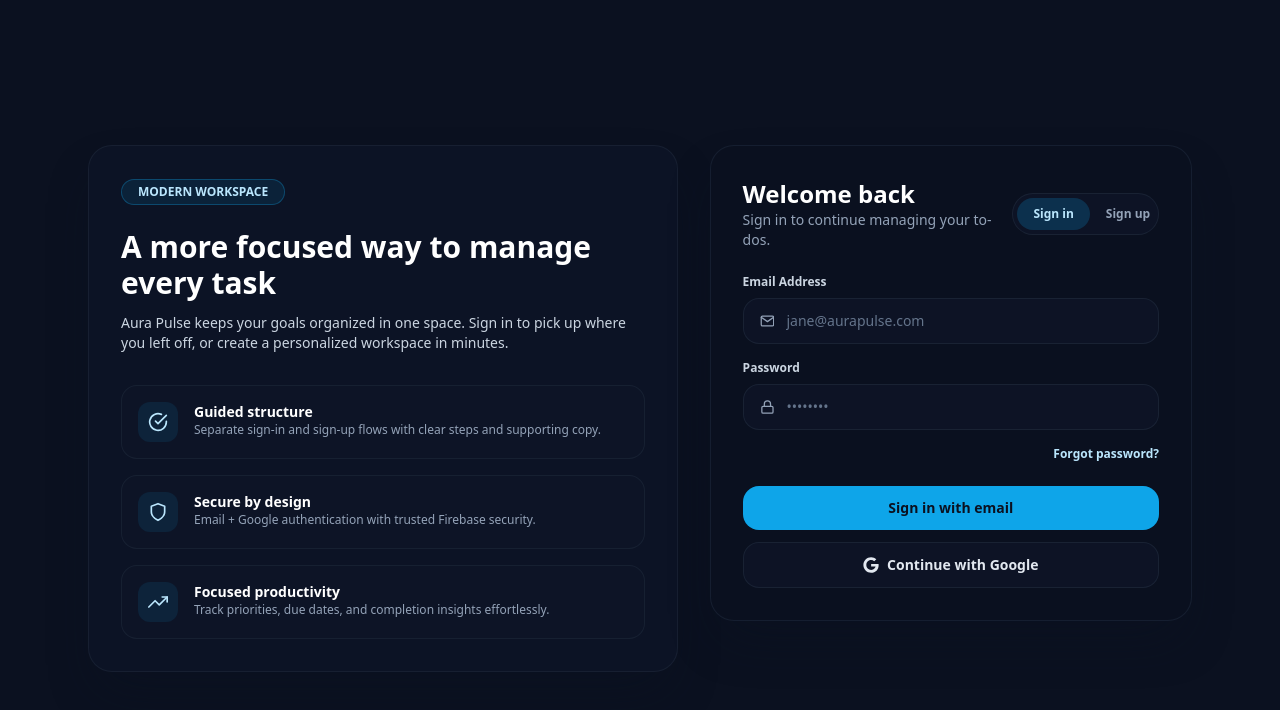
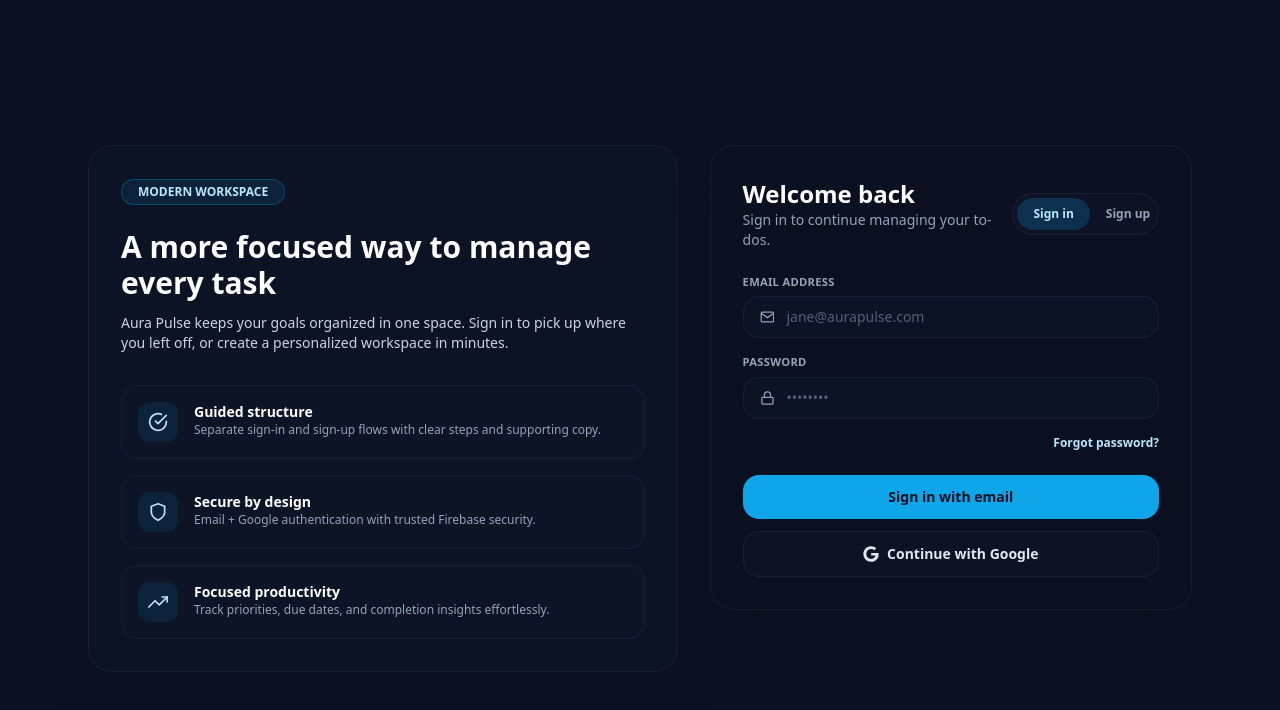
Before and after one commit to TheCoderAS/todo-tracker, a React (Vite) app: page /auth in a window 1280 px wide. Shown: the top 710 px of the page. Built offline with nearby package versions, Linux system fonts and the light colour scheme; no server answers.

Commit message:
Refine form styling and focus states

```diff
--- a/src/components/habits/HabitForm.tsx
+++ b/src/components/habits/HabitForm.tsx
@@ -7,10 +7,10 @@ import { FiPlus, FiX } from "react-icons/fi";
 import type { Habit, HabitFrequency, HabitInput, HabitType } from "@/lib/types";
 
 const inputClasses =
-  "w-full rounded-2xl border border-slate-800/70 bg-slate-950/60 px-4 py-3 text-sm text-slate-100 transition focus:border-emerald-300/50 focus:outline-none focus:ring-1 focus:ring-emerald-300/20";
+  "w-full rounded-2xl border border-slate-800/70 bg-slate-950/55 px-3.5 py-2.5 text-sm text-slate-100 shadow-sm transition-colors duration-200 ease-out focus:border-emerald-300/60 focus:bg-slate-950/70 focus:outline-none focus:ring-2 focus:ring-emerald-300/15";
 
-const labelClasses = "flex flex-col gap-2";
-const labelTextClasses = "text-xs font-semibold capitalize text-slate-300";
+const labelClasses = "flex flex-col gap-1.5";
+const labelTextClasses = "text-[0.7rem] font-semibold uppercase tracking-wide text-slate-400";
 
 const days = [
   { id: 0, label: "Sun" },
@@ -150,7 +150,7 @@ export default function HabitForm({
       </label>
       <div className={labelClasses}>
         <span className={labelTextClasses}>Context tags</span>
-        <div className="flex flex-wrap gap-2 rounded-2xl border border-slate-800/70 bg-slate-950/60 px-3 py-3">
+        <div className="flex flex-wrap gap-2 rounded-2xl border border-slate-800/70 bg-slate-950/55 px-3 py-3 shadow-sm transition-colors duration-200 ease-out focus-within:border-emerald-300/50 focus-within:bg-slate-950/70 focus-within:ring-2 focus-within:ring-emerald-300/10">
           {contextTags.map((tag) => (
             <button
               key={tag}
--- a/src/components/routines/RoutineForm.tsx
+++ b/src/components/routines/RoutineForm.tsx
@@ -14,9 +14,9 @@ import { FiPlus, FiSave, FiTrash2, FiX } from "react-icons/fi";
 import type { RoutineInput, TodoPriority } from "@/lib/types";
 
 const inputClasses =
-  "w-full rounded-2xl border border-slate-800/70 bg-slate-950/60 px-4 py-3 text-sm text-slate-100 transition focus:border-emerald-300/50 focus:outline-none focus:ring-1 focus:ring-emerald-300/20";
+  "w-full rounded-2xl border border-slate-800/70 bg-slate-950/55 px-3.5 py-2.5 text-sm text-slate-100 shadow-sm transition-colors duration-200 ease-out focus:border-emerald-300/60 focus:bg-slate-950/70 focus:outline-none focus:ring-2 focus:ring-emerald-300/15";
 
-const labelTextClasses = "text-xs font-semibold capitalize text-slate-300";
+const labelTextClasses = "text-[0.7rem] font-semibold uppercase tracking-wide text-slate-400";
 
 type RoutineFormProps = {
   form: RoutineInput;
@@ -144,7 +144,7 @@ function RoutineItemEditor({
           <FiTrash2 />
         </button>
       </div>
-      <label className="grid gap-2">
+      <label className="grid gap-1.5">
         <span className={labelTextClasses}>Title</span>
         <input
           value={item.title}
@@ -155,7 +155,7 @@ function RoutineItemEditor({
           className={inputClasses}
         />
       </label>
-      <label className="grid gap-2">
+      <label className="grid gap-1.5">
         <span className={labelTextClasses}>Priority</span>
         <select
           value={item.priority}
@@ -169,7 +169,7 @@ function RoutineItemEditor({
           ))}
         </select>
       </label>
-      <label className="grid gap-2">
+      <label className="grid gap-1.5">
         <span className={labelTextClasses}>Tags</span>
         <div className="flex flex-wrap gap-2 rounded-2xl border border-slate-800/70 bg-slate-950/60 px-3 py-3">
           {tags.map((tag) => (
@@ -200,7 +200,7 @@ function RoutineItemEditor({
           />
         </div>
       </label>
-      <label className="grid gap-2">
+      <label className="grid gap-1.5">
         <span className={labelTextClasses}>Context tags</span>
         <div className="flex flex-wrap gap-2 rounded-2xl border border-slate-800/70 bg-slate-950/60 px-3 py-3">
           {contextTags.map((tag) => (
@@ -240,7 +240,7 @@ function RoutineItemEditor({
           + Add description
         </button>
       ) : (
-        <label className="grid gap-2">
+        <label className="grid gap-1.5">
           <span className={labelTextClasses}>Description</span>
           <div className="flex flex-wrap items-center gap-2 rounded-2xl border border-slate-800/70 bg-slate-950/60 px-3 py-2">
             <button
@@ -333,7 +333,7 @@ export default function RoutineForm({
           Close
         </button>
       </div>
-      <label className="grid gap-2">
+      <label className="grid gap-1.5">
         <span className={labelTextClasses}>Routine name</span>
         <input
           value={form.title}
--- a/src/components/todos/FiltersModal.tsx
+++ b/src/components/todos/FiltersModal.tsx
@@ -252,7 +252,7 @@ export default function FiltersModal({
               ))}
             </div>
             {showDatePicker ? (
-              <label className="grid gap-2 text-xs font-semibold text-slate-300">
+              <label className="grid gap-1.5 text-[0.7rem] font-semibold uppercase tracking-wide text-slate-400">
                 Choose date
                 <input
                   type="date"
--- a/src/components/todos/TodoForm.tsx
+++ b/src/components/todos/TodoForm.tsx
@@ -14,11 +14,11 @@ import { FiPlus, FiSave, FiX } from "react-icons/fi";
 import type { TodoInput, TodoPriority } from "@/lib/types";
 
 const inputClasses =
-  "w-full rounded-2xl border border-slate-800/70 bg-slate-950/60 px-4 py-3 text-sm text-slate-100 transition focus:border-emerald-300/50 focus:outline-none focus:ring-1 focus:ring-emerald-300/20";
+  "w-full rounded-2xl border border-slate-800/70 bg-slate-950/55 px-3.5 py-2.5 text-sm text-slate-100 shadow-sm transition-colors duration-200 ease-out focus:border-emerald-300/60 focus:bg-slate-950/70 focus:outline-none focus:ring-2 focus:ring-emerald-300/15";
 
-const labelClasses = "flex flex-col gap-2";
+const labelClasses = "flex flex-col gap-1.5";
 const labelTextClasses =
-  "text-xs font-semibold capitalize text-slate-300";
+  "text-[0.7rem] font-semibold uppercase tracking-wide text-slate-400";
 
 type TodoFormProps = {
   form: TodoInput;
@@ -229,7 +229,7 @@ export default function TodoForm({
             </div>
             <div className={labelClasses}>
               <span className={labelTextClasses}>Tags</span>
-              <div className="flex flex-wrap gap-2 rounded-2xl border border-slate-800/70 bg-slate-950/60 px-3 py-3">
+              <div className="flex flex-wrap gap-2 rounded-2xl border border-slate-800/70 bg-slate-950/55 px-3 py-3 shadow-sm transition-colors duration-200 ease-out focus-within:border-emerald-300/50 focus-within:bg-slate-950/70 focus-within:ring-2 focus-within:ring-emerald-300/10">
                 {tags.map((tag) => (
                   <button
                     key={tag}
@@ -261,7 +261,7 @@ export default function TodoForm({
           </div>
           <div className={labelClasses}>
             <span className={labelTextClasses}>Context tags</span>
-            <div className="flex flex-wrap gap-2 rounded-2xl border border-slate-800/70 bg-slate-950/60 px-3 py-3">
+            <div className="flex flex-wrap gap-2 rounded-2xl border border-slate-800/70 bg-slate-950/55 px-3 py-3 shadow-sm transition-colors duration-200 ease-out focus-within:border-emerald-300/50 focus-within:bg-slate-950/70 focus-within:ring-2 focus-within:ring-emerald-300/10">
               {contextTags.map((tag) => (
                 <button
                   key={tag}
@@ -303,7 +303,7 @@ export default function TodoForm({
           ) : (
             <label className={labelClasses}>
               <span className={labelTextClasses}>Description</span>
-              <div className="flex flex-wrap items-center gap-2 rounded-2xl border border-slate-800/70 bg-slate-950/60 px-3 py-2">
+              <div className="flex flex-wrap items-center gap-2 rounded-2xl border border-slate-800/70 bg-slate-950/55 px-3 py-2 shadow-sm transition-colors duration-200 ease-out focus-within:border-emerald-300/50 focus-within:bg-slate-950/70 focus-within:ring-2 focus-within:ring-emerald-300/10">
                 <button
                   type="button"
                   className="flex items-center gap-2 rounded-full border border-slate-700/70 px-3 py-1 text-xs font-semibold text-slate-200 transition hover:border-emerald-400/70 hover:text-emerald-100"
--- a/src/components/ui/Field.tsx
+++ b/src/components/ui/Field.tsx
@@ -1,10 +1,10 @@
 import type { ReactNode } from "react";
 
-const labelClasses = "flex flex-col gap-2";
+const labelClasses = "flex flex-col gap-1.5";
 const labelTextClasses =
-  "text-xs font-semibold capitalize text-slate-300";
+  "text-[0.7rem] font-semibold uppercase tracking-wide text-slate-400";
 const controlClasses =
-  "flex items-center gap-3 rounded-2xl border border-slate-800/70 bg-slate-900/60 px-4 py-3 text-slate-200";
+  "flex items-center gap-3 rounded-2xl border border-slate-800/70 bg-slate-900/50 px-4 py-2.5 text-slate-200 shadow-sm transition-colors duration-200 ease-out focus-within:border-emerald-300/60 focus-within:bg-slate-950/70 focus-within:ring-2 focus-within:ring-emerald-300/15";
 
 export type FieldProps = {
   label: string;
--- a/src/components/ui/TextInput.tsx
+++ b/src/components/ui/TextInput.tsx
@@ -1,7 +1,7 @@
 import type { InputHTMLAttributes } from "react";
 
 const inputClasses =
-  "w-full bg-transparent text-sm text-slate-100 outline-none placeholder:text-slate-500";
+  "w-full bg-transparent text-sm text-slate-100 outline-none placeholder:text-slate-500/80 focus:placeholder:text-slate-400";
 
 type TextInputProps = InputHTMLAttributes<HTMLInputElement> & {
   className?: string;
--- a/src/pages/SettingsPage.tsx
+++ b/src/pages/SettingsPage.tsx
@@ -39,10 +39,10 @@ const defaultProfile: ProfileFormState = {
 };
 
 const inputClasses =
-  "w-full rounded-2xl border border-slate-800/70 bg-slate-950/60 px-4 py-3 text-sm text-slate-100 transition focus:border-emerald-300/50 focus:outline-none focus:ring-1 focus:ring-emerald-300/20";
+  "w-full rounded-2xl border border-slate-800/70 bg-slate-950/55 px-3.5 py-2.5 text-sm text-slate-100 shadow-sm transition-colors duration-200 ease-out focus:border-emerald-300/60 focus:bg-slate-950/70 focus:outline-none focus:ring-2 focus:ring-emerald-300/15";
 
-const labelClasses = "flex flex-col gap-2";
-const labelTextClasses = "text-xs font-semibold capitalize text-slate-300";
+const labelClasses = "flex flex-col gap-1.5";
+const labelTextClasses = "text-[0.7rem] font-semibold uppercase tracking-wide text-slate-400";
 
 const deriveNameParts = (displayName?: string | null) => {
   const parts = displayName?.trim().split(/\s+/).filter(Boolean) ?? [];
```
